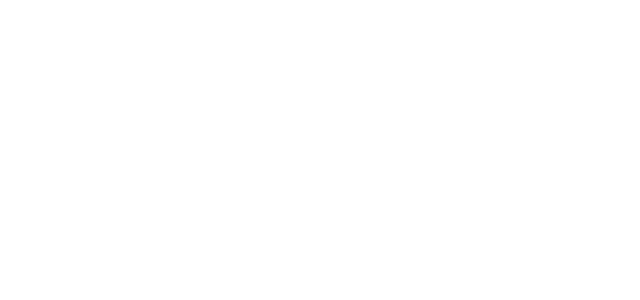
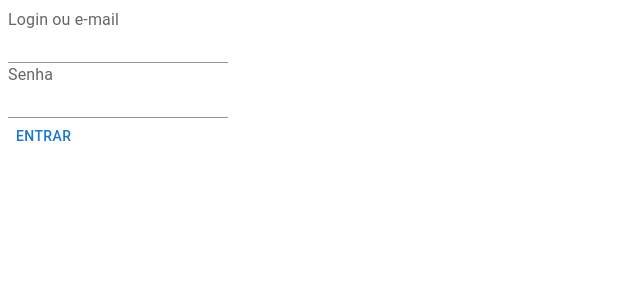
Before and after one commit to flachadriano/invest-wallet, a React (Vite) app in the folder app/: page /login in a window 1280 px wide. Shown: the top 300 px of the page, without its empty margins (0-640 px from the left). Built offline with nearby package versions, Linux system fonts and the light colour scheme.

Commit message:
feat(user): login base structure [#5]

```diff
--- a/app/src/App.tsx
+++ b/app/src/App.tsx
@@ -1,7 +1,13 @@
+import { BrowserRouter, Route, Routes } from "react-router-dom"
+import Login from "./pages/Login"
+
 function App() {
   return (
-    <div className="App">
-    </div>
+    <BrowserRouter>
+      <Routes>
+        <Route path="/login" element={<Login />} />
+      </Routes>
+    </BrowserRouter>
   )
 }
 
--- /dev/null
+++ b/app/src/pages/Login.tsx
@@ -0,0 +1,23 @@
+import { FormEvent } from "react";
+import { Box, Button, Input, InputLabel } from "@mui/material";
+
+export default function Login() {
+  const signIn = (event: FormEvent<HTMLFormElement>) => {
+    event.preventDefault();
+    console.log(new FormData(event.currentTarget));
+  }
+
+  return (
+    <form onSubmit={signIn} >
+      <InputLabel htmlFor="loginOrEmail">Login ou e-mail</InputLabel>
+      <Input id="loginOrEmail" name="loginOrEmail" required />
+
+      <InputLabel htmlFor="password">Senha</InputLabel>
+      <Input type="password" id="password" name="password" required />
+
+      <Box>
+        <Button type="submit">Entrar</Button>
+      </Box>
+    </form>
+  )
+}
```
